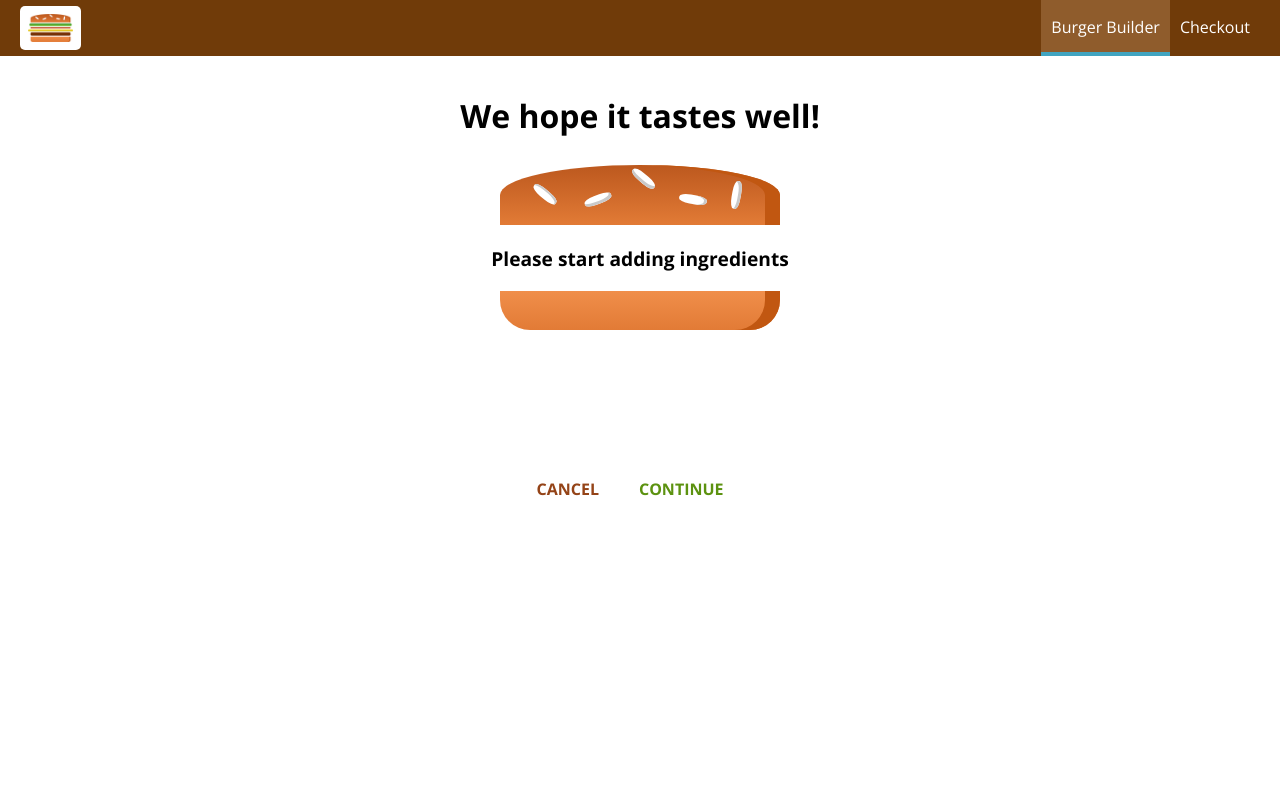
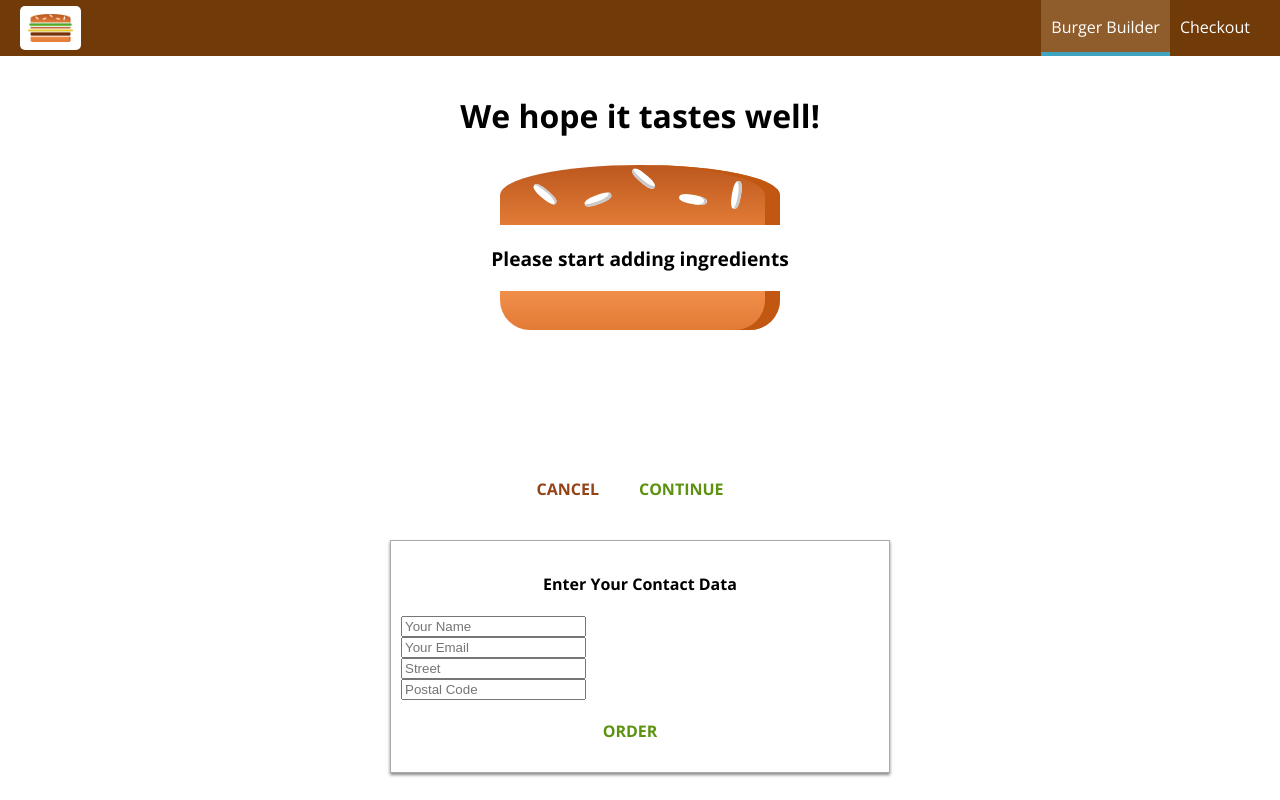
Before and after one commit to Scroung3D/burger-maker, a React app: page /checkout in a window 1280 px wide. Both pictures are taken after a click on the button "CONTINUE". Built offline with nearby package versions, Linux system fonts and the light colour scheme.

Commit message:
adding Contact Data component

```diff
--- a/src/containers/Checkout/Checkout.js
+++ b/src/containers/Checkout/Checkout.js
@@ -1,6 +1,8 @@
 import React, { Component } from 'react';
+import { Route } from 'react-router-dom';
 
 import CheckoutSummary from '../../components/Order/CheckoutSummary/CheckoutSummary';
+import ContactData from './ContactData/ContactData';
 
 class Checkout extends Component {
     state = {
@@ -29,16 +31,21 @@
     }
 
     checkoutContinuedHandler = () => {
+        console.log('HERE');
         this.props.history.replace('/checkout/contact-data');
     }
 
     render() {
+        console.log("PATH " + this.props.match.path + '/contact-data');
         return (
             <div>
                 <CheckoutSummary
                     ingredients={this.state.ingredients}
                     onCheckoutContinued={this.checkoutContinuedHandler}
                     onCheckoutCancelled={this.checkoutCancelledHandler}/>
+                <Route
+                    path={this.props.match.path + '/contact-data'}
+                    component={ContactData}/>
             </div>
         );
     }
--- /dev/null
+++ b/src/containers/Checkout/ContactData/ContactData.css
@@ -0,0 +1,19 @@
+.ContactData {
+    margin: 20px auto;
+    width: 80%;
+    text-align: center;
+    box-shadow: 0 2px 3px #888;
+    border: 1px solid #AAA;
+    padding: 10px;
+    box-sizing: border-box;
+}
+
+.Input {
+    display: block;
+}
+
+@media (min-width: 600px) {
+    .ContactData {
+        width: 500px;
+    }
+}
--- /dev/null
+++ b/src/containers/Checkout/ContactData/ContactData.js
@@ -0,0 +1,32 @@
+import React, { Component } from 'react';
+
+import Button from '../../../components/UI/Button/Button';
+import classes from './ContactData.css';
+
+class ContactData extends Component {
+    state = {
+        name: '',
+        email: '',
+        address: {
+            street: '',
+            postalCode: ''
+        }
+    }
+
+    render() {
+        return (
+            <div className={classes.ContactData}>
+                <h4>Enter Your Contact Data</h4>
+                <form>
+                    <input className={classes.Input} type="text" name="name" placeholder="Your Name"></input>
+                    <input className={classes.Input} type="email" name="email" placeholder="Your Email"></input>
+                    <input className={classes.Input} type="text" name="street" placeholder="Street"></input>
+                    <input className={classes.Input} type="text" name="postal" placeholder="Postal Code"></input>
+                    <Button btnType="Success">ORDER</Button>
+                </form>
+            </div>
+        );
+    }
+}
+
+export default ContactData;
```
